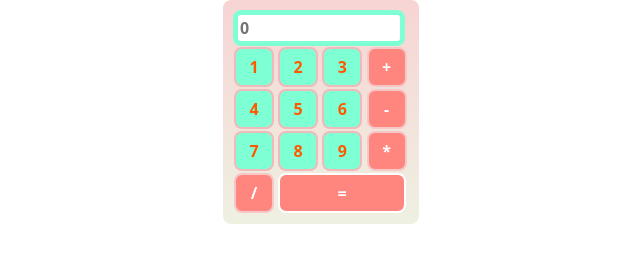
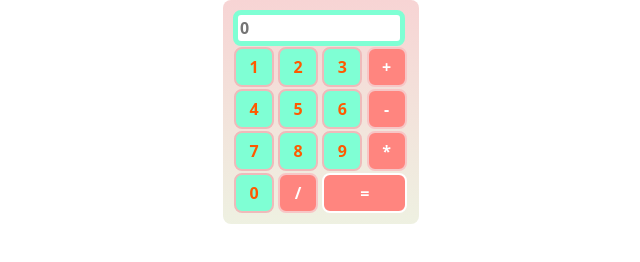
Before and after one commit to Mujahid96/calculator, a plain HTML site: page index.html in a window 1280 px wide. Shown: the whole page, without its empty margins (319-959 px from the left). Drawn offline with nearby package versions, Linux system fonts and the light colour scheme.

Commit message:
updated with enterkey

```diff
--- a/index.html
+++ b/index.html
@@ -17,7 +17,7 @@
 
             <table>
                 <tr>
-                    <input type="text" name="disp" id="input_field"  placeholder="0">
+                    <input type="text" name="disp" value="" id="input_field"  placeholder="0">
 
                 </tr>
                 <tr>
@@ -47,10 +47,13 @@
                 </tr>
                 <tr>
                     <td>
+                        <input type="button" value="0" class="button_dsn button" onclick="myFunction(0)">
                         <input type="button" value="/" class="button_dsn_expr button" onclick="myFunction('/')">
-                        <input type="button" value="=" id="btn_equal" class="button" onclick="disp.value=eval(disp.value)">
+                        <input type="button" value="=" id="btn_equal" class="button" onclick="disp.value=eval(disp.value)"
+                        >
                     </td>
                 </tr>
+
 
             </table>
 
--- a/script.js
+++ b/script.js
@@ -17,5 +17,16 @@ function myFunction(a) {
     b.value+=a;
 
 
+  }
 
-  }
+
+  var input = document.getElementById("input_field");
+
+   input.addEventListener("keypress", function(event) {
+
+    if (event.key === "Enter") {
+      event.preventDefault();
+      let rr= document.getElementById(input_field)
+      input_field.value=eval(input_field.value);
+    }
+  });
--- a/style.css
+++ b/style.css
@@ -28,7 +28,7 @@ text-align: center;
 #btn_equal{
     color: rgb(255, 255, 255);
     height: 40px;
-    width: 128px;
+    width: 85px;
 font-weight: bolder;
 background-color: rgb(255, 133, 127);
 border: 2px solid white;
```
